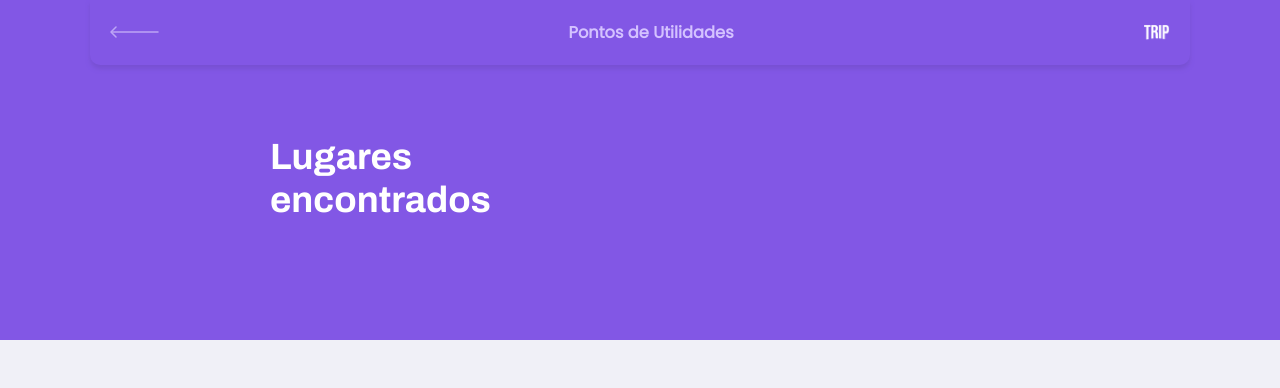
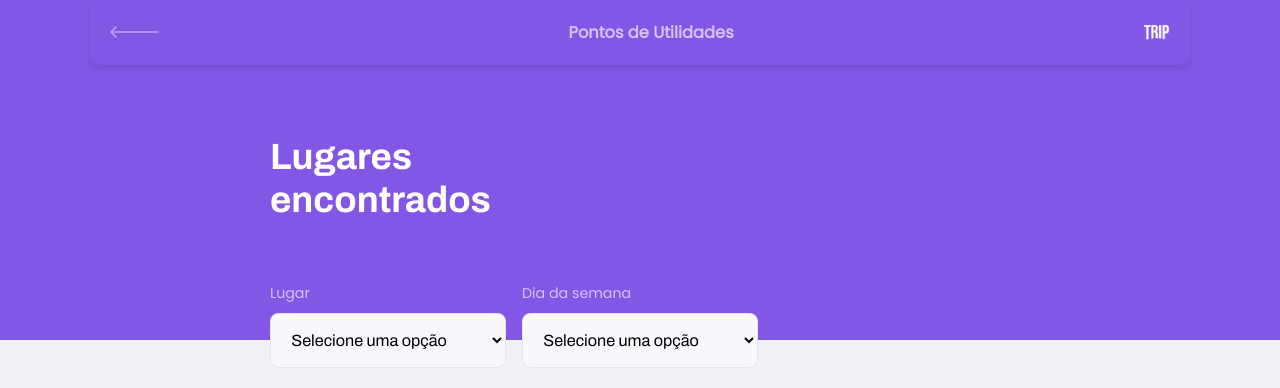
Before and after one commit to MTevangelista/trip, a React (Create React App) app in the folder web/: page /utility-points in a window 1280 px wide. Shown: the top 388 px of the page. Built offline with nearby package versions, Linux system fonts and the light colour scheme.

Commit message:
feat(web): create select component

```diff
--- a/web/src/components/PageHeader/index.tsx
+++ b/web/src/components/PageHeader/index.tsx
@@ -9,7 +9,6 @@
 interface PageHeaderProps {
     title: string;
     pageTitle: string;
-    totalPlaces: number;
 }
 
 const PageHeader: React.FC<PageHeaderProps> = (props) => {
--- /dev/null
+++ b/web/src/components/Select/index.tsx
@@ -0,0 +1,28 @@
+import React, {SelectHTMLAttributes} from 'react';
+
+import './styles.css'
+
+interface SelectProps extends SelectHTMLAttributes<HTMLSelectElement> {
+    name: string,
+    label: string,
+    options: Array<{
+        value: string,
+        label: string
+    }>
+}
+
+const Select: React.FC<SelectProps> = ({ name, label, options, ...rest }) => {
+    return (
+        <div className="select-block">
+            <label htmlFor={name}>{label}</label>
+            <select value="" id={name} {...rest}>
+                <option value="" disabled hidden>Selecione uma opção</option>
+                {options.map(option => {
+                    return <option key={option.value} value={option.value}>{option.label}</option>
+                })}
+            </select>
+        </div>
+    )
+}
+
+export default Select
--- /dev/null
+++ b/web/src/components/Select/styles.css
@@ -0,0 +1,34 @@
+.select-block {
+    position: relative;
+}
+
+.select-block + .select-block {
+    margin-top: 1.4rem;
+}
+
+.select-block label {
+    font-size: 1.4rem;
+}
+
+.select-block select {
+    width: 100%;
+    height: 5.4rem;
+    margin-top: 0.8rem;
+    border-radius: 0.8rem;
+    background: var(--color-input-background);
+    border: 1px solid var(--color-line-in-white);
+    outline: 0;
+    padding: 0 1.6rem;
+    font: 1.6rem Archivo;
+}
+
+.select-block:focus-within::after {
+    width: calc(100% - 3.2rem);
+    height: 2px;
+    content: '';
+    background: var(--color-primary-light);
+    position: absolute;
+    left: 1.6rem;
+    right: 1.6rem;
+    bottom: 0;
+}
--- a/web/src/pages/LeisurePoints/index.tsx
+++ b/web/src/pages/LeisurePoints/index.tsx
@@ -1,13 +1,47 @@
-import React from 'react';
+import React, { useState } from 'react';
 
 import PageHeader from '../../components/PageHeader';
+import Select from '../../components/Select';
 
 import './styles.css'
 
 function LeisurePoints() {
+    const [place, setPlace] = useState('');
+    const [week_day, setWeekDay] = useState('');
+
     return (
         <div id="page-leisure-points" className="container">
-            <PageHeader pageTitle="Pontos de Lazer" title="Lugares encontrados" totalPlaces={32} />
+            <PageHeader pageTitle="Pontos de Lazer" title="Lugares encontrados">
+                <form id="search-leisure-places">
+                    <Select
+                        name="place"
+                        label="Lugar"
+                        value={place}
+                        onChange={event => setPlace(event.target.value)}
+                        options={[
+                            { value: 'Eventos', label: 'Eventos' },
+                            { value: 'Praias', label: 'Praias' },
+                            { value: 'Pontos turísticos', label: 'Pontos turísticos' },
+                            { value: 'Onde comer', label: 'Onde comer' },
+                        ]}
+                    />
+                    <Select
+                        name="week_day"
+                        label="Dia da semana"
+                        value={week_day}
+                        onChange={event => setWeekDay(event.target.value)}
+                        options={[
+                            { value: '0', label: 'Domingo' },
+                            { value: '1', label: 'Segunda-feira' },
+                            { value: '2', label: 'Terça-feira' },
+                            { value: '3', label: 'Quarta-feira' },
+                            { value: '4', label: 'Quinta-feira' },
+                            { value: '5', label: 'Sexta-feira' },
+                            { value: '6', label: 'Sábado' },
+                        ]}
+                    />
+                </form>
+            </PageHeader>
         </div>
     )
 }
--- a/web/src/pages/LeisurePoints/styles.css
+++ b/web/src/pages/LeisurePoints/styles.css
@@ -1,10 +1,30 @@
 #page-leisure-points {
     width: 100vw;
     height: 100vh;
+}
+
+#search-leisure-places {
+    margin-top: 3.2rem;
+}
+
+#search-leisure-places label {
+    color: var(--color-text-in-primary);
 }
 
 @media (min-width: 700px) {
     #page-leisure-points {
         max-width: 100%;
     }
+
+    #search-leisure-places {
+        display: grid;
+        grid-template-columns: repeat(3, 1fr);
+        column-gap: 16px;
+        position: absolute;
+        bottom: -28px;
+    }
+
+    #search-leisure-places .select-block+.select-block {
+        margin-top: 0;
+    }
 }
--- a/web/src/pages/UtilityPoints/index.tsx
+++ b/web/src/pages/UtilityPoints/index.tsx
@@ -1,13 +1,47 @@
-import React from "react";
+import React, { useState } from "react";
 
 import PageHeader from "../../components/PageHeader";
+import Select from "../../components/Select";
 
 import './styles.css'
 
 function UtilityPoints() {
+    const [place, setPlace] = useState('');
+    const [week_day, setWeekDay] = useState('');
+
     return (
         <div id="page-utility-points" className="container">
-            <PageHeader pageTitle="Pontos de Utilidades" title="Lugares encontrados" totalPlaces={20} />
+            <PageHeader pageTitle="Pontos de Utilidades" title="Lugares encontrados">
+                <form id="search-utility-places">
+                    <Select
+                        name="place"
+                        label="Lugar"
+                        value={place}
+                        onChange={event => setPlace(event.target.value)}
+                        options={[
+                            { value: 'Banheiros', label: 'Banheiros' },
+                            { value: 'Delegacias', label: 'Delegacias' },
+                            { value: 'Hospitais', label: 'Hospitais' },
+                            { value: 'Onde dormir', label: 'Onde dormir' },
+                        ]}
+                    />
+                    <Select
+                        name="week_day"
+                        label="Dia da semana"
+                        value={week_day}
+                        onChange={event => setWeekDay(event.target.value)}
+                        options={[
+                            { value: '0', label: 'Domingo' },
+                            { value: '1', label: 'Segunda-feira' },
+                            { value: '2', label: 'Terça-feira' },
+                            { value: '3', label: 'Quarta-feira' },
+                            { value: '4', label: 'Quinta-feira' },
+                            { value: '5', label: 'Sexta-feira' },
+                            { value: '6', label: 'Sábado' },
+                        ]}
+                    />
+                </form>
+            </PageHeader>
         </div>
     );
 }
--- a/web/src/pages/UtilityPoints/styles.css
+++ b/web/src/pages/UtilityPoints/styles.css
@@ -1,10 +1,30 @@
 #page-utility-points {
     width: 100vw;
     height: 100vh;
+}
+
+#search-utility-places {
+    margin-top: 3.2rem;
+}
+
+#search-utility-places label {
+    color: var(--color-text-in-primary);
 }
 
 @media (min-width: 700px) {
     #page-utility-points {
         max-width: 100%;
     }
+
+    #search-utility-places {
+        display: grid;
+        grid-template-columns: repeat(3, 1fr);
+        column-gap: 16px;
+        position: absolute;
+        bottom: -28px;
+    }
+
+    #search-utility-places .select-block+.select-block {
+        margin-top: 0;
+    }
 }
```
